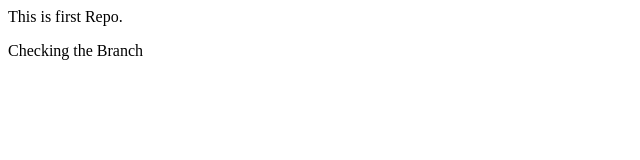
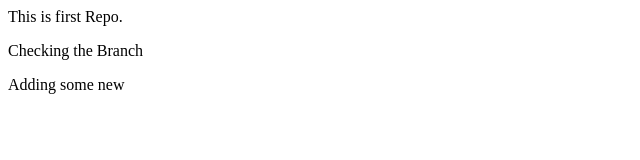
Before and after one commit to Ravi9605/localRepo, a plain HTML site: page index.html in a window 1280 px wide. Shown: the whole page, without its empty margins (0-640 px from the left). Drawn offline with Linux system fonts and the light colour scheme.

Commit message:
Update index.html

```diff
--- a/index.html
+++ b/index.html
@@ -1,2 +1,3 @@
 <p>This is first Repo.</p>
 <p>Checking the Branch </p>
+<p>Adding some new </p>
```
